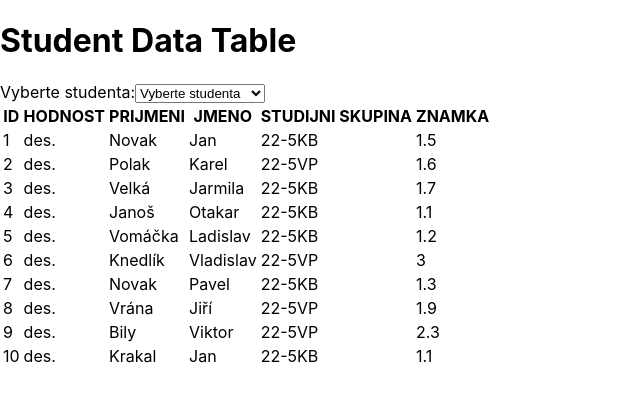
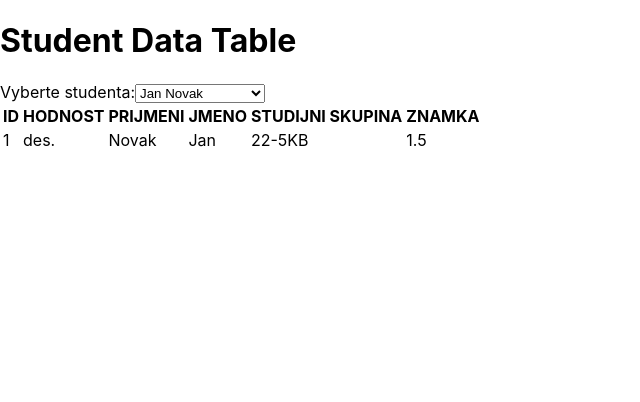
Before and after one commit to RiccieS/granting-app, a React (Create React App) app: page / in a window 1280 px wide. Shown: the top 402 px of the page, without its empty margins (0-640 px from the left). Built offline with nearby package versions, Linux system fonts and the light colour scheme.

Commit message:
Zobrazovani jen jednoho studenta

```diff
--- a/src/App.js
+++ b/src/App.js
@@ -4,7 +4,7 @@ import StudentSelect from './components/StudentSelect';
 import data from './data/dataset.json';
 
 export default function App() {
-  const [selectedStudent, setSelectedStudent] = useState(null);
+  const [selectedStudent, setSelectedStudent] = useState(data[0]);//Tady to editneme aby to brala uzivatele dle účtu ze kterého se přihlásil data[0] specifikuje kdo bude zobrazen
 
   const filterData = (student) => {
     if (student) {
--- a/src/components/StudentSelect.js
+++ b/src/components/StudentSelect.js
@@ -11,7 +11,6 @@ export default function StudentSelect({ selectedStudent, onStudentChange, data }
     <div>
       <label htmlFor="student-select">Vyberte studenta:</label>
       <select id="student-select" value={selectedStudent ? selectedStudent.id : ''} onChange={handleChange}>
-        <option value="">Vyberte studenta</option>
         {data.map((student) => (
           <option key={student.id} value={student.id}>
             {student.jmeno} {student.prijmeni}
```
